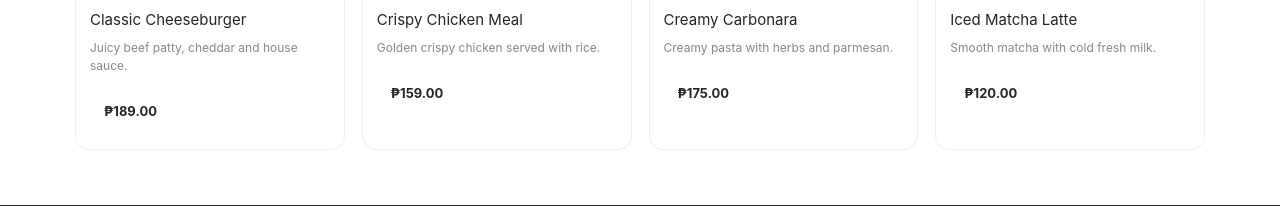
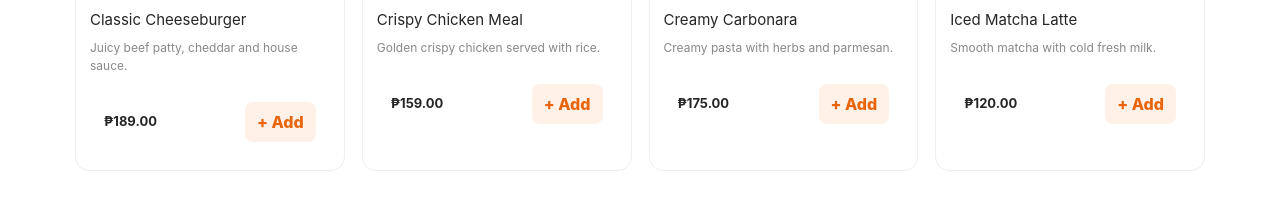
Before and after one commit to paracharlene11-coder/QuickBite-Ordering-System, a React (Vite) app in the folder frontend/: page / in a window 1280 px wide. Shown: the part 1334-1540 px from the top of the page. Built offline with nearby package versions, Linux system fonts and the light colour scheme.

Commit message:
Add Version 17 cart actions and quantity controls

```diff
--- a/frontend/src/App.tsx
+++ b/frontend/src/App.tsx
@@ -97,7 +97,7 @@ export default function App() {
     <div className="menu-tools"><span>{filteredFoods.length} menu item{filteredFoods.length === 1 ? '' : 's'}</span><label>Sort by <select value={sort} onChange={e => setSort(e.target.value)}><option value="recommended">Recommended</option><option value="price-low">Price: low to high</option><option value="price-high">Price: high to low</option><option value="name">Name</option></select></label></div>
     {filteredFoods.length ? <div className="foods">{filteredFoods.map(food => <article className="food" key={food.id}>
       <button className="food-image-button" onClick={() => setSelectedFood(food)} aria-label={`View ${food.name}`}><img src={food.image} alt={food.name} /></button>
-      <div><small>{food.category}</small><h3>{food.name}</h3><p>{food.description}</p><div className="food-bottom"><b>{money(food.price)}</b></div></div>
+      <div><small>{food.category}</small><h3>{food.name}</h3><p>{food.description}</p><div className="food-bottom"><b>{money(food.price)}</b><button className="add-button" onClick={() => addToCart(food)}>+ Add</button></div></div>
     </article>)}</div> : <div className="empty-results"><b>No meals found</b><p>Try another search or choose a different category.</p><button onClick={() => { setSearch(''); setActiveCategory('All') }}>Clear filters</button></div>}
   </section>
 
```
Also changed, not shown: 2 other files (tests, documents, lock files or other folders).
